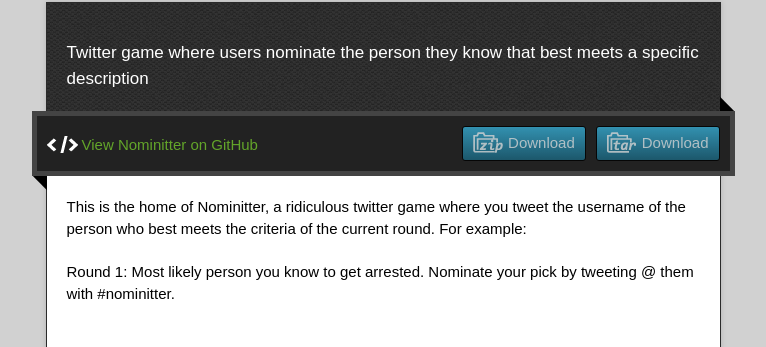
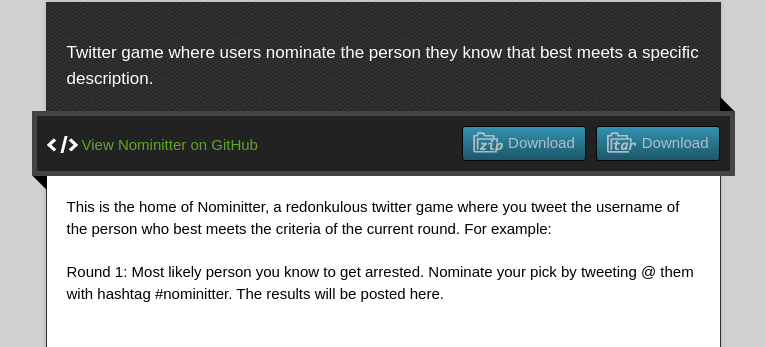
Before and after one commit to krsmith35/nominitter, a plain HTML site: page index.html in a window 1280 px wide. Shown: the part 128-475 px from the top of the page, without its empty margins (257-1023 px from the left). Drawn offline with nearby package versions, Linux system fonts and the light colour scheme.

Commit message:
Update index.html

```diff
--- a/index.html
+++ b/index.html
@@ -25,7 +25,7 @@
       <h1 class="title">Nominitter</h1>
     </header>
     <div id="container">
-      <p class="tagline">Twitter game where users nominate the person they know that best meets a specific description</p>
+      <p class="tagline">Twitter game where users nominate the person they know that best meets a specific description.</p>
       <div id="main" role="main">
         <div class="download-bar">
         <div class="inner">
@@ -36,9 +36,9 @@
         <span class="blc"></span><span class="trc"></span>
         </div>
         <article class="markdown-body">
-          <p>This is the home of Nominitter, a ridiculous twitter game where you tweet the username of the person who best meets the criteria of the current round. For example:</p>
+          <p>This is the home of Nominitter, a redonkulous twitter game where you tweet the username of the person who best meets the criteria of the current round. For example:</p>
 
-<p>Round 1: Most likely person you know to get arrested. Nominate your pick by tweeting @ them with #nominitter.</p>
+<p>Round 1: Most likely person you know to get arrested. Nominate your pick by tweeting @ them with hashtag #nominitter. The results will be posted here.</p>
         </article>
       </div>
     </div>
```
